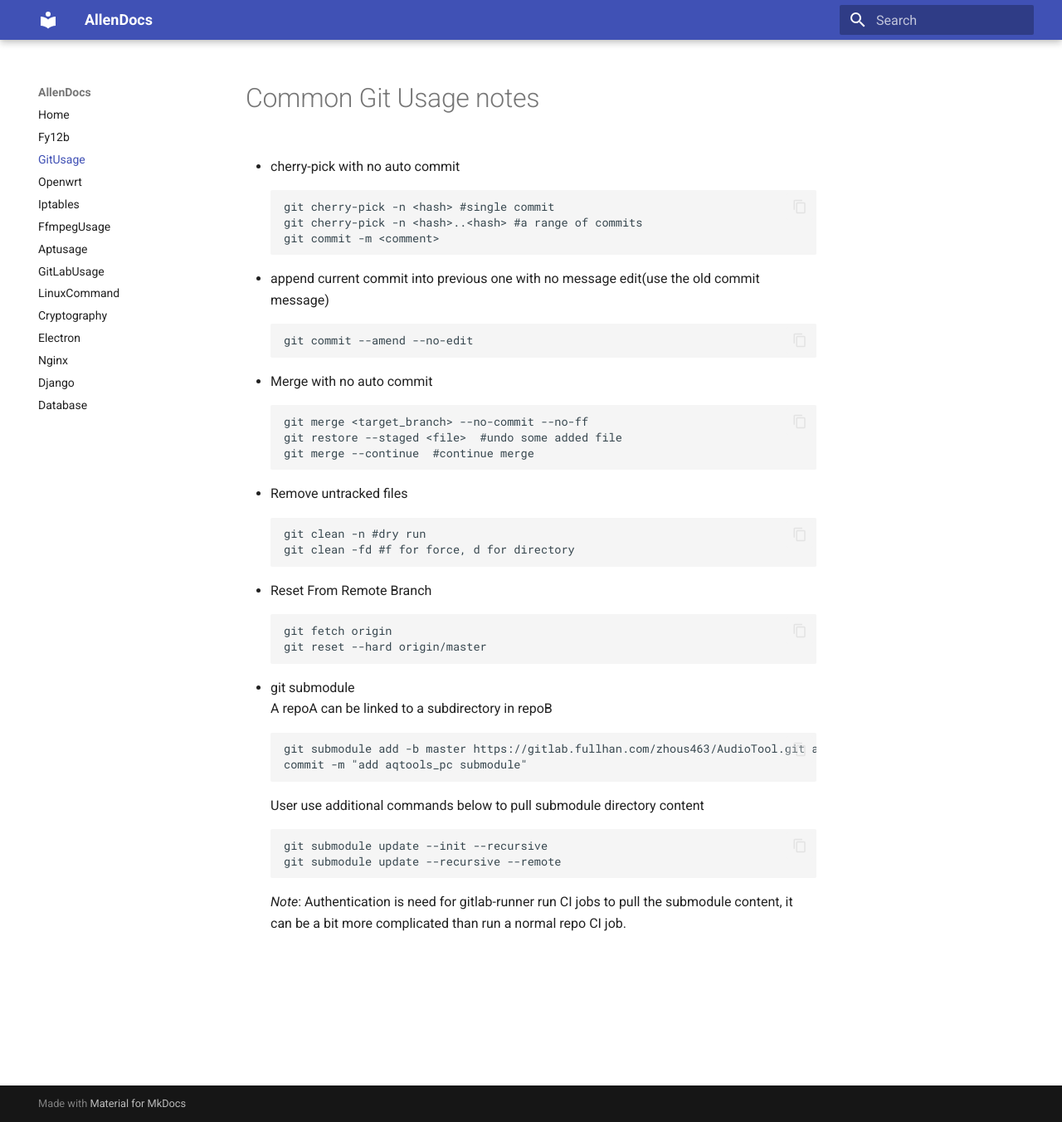
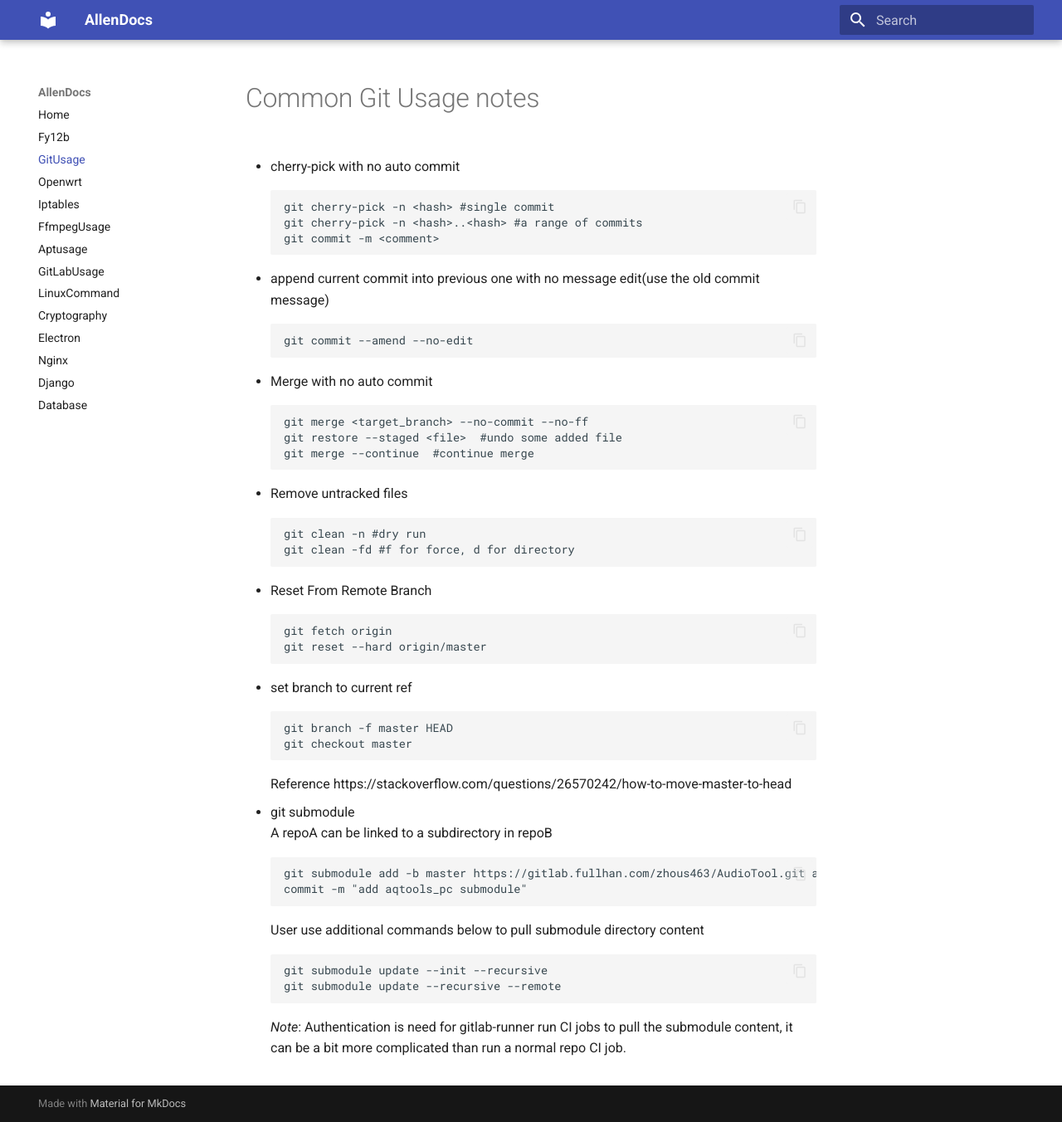
Before and after one commit to Ordinary-Capability/mydoc, an MkDocs documentation site: the page built from docs/gitusage.md, in a window 1280 px wide and 1352 px high. Shown: the whole window at 83% size. Built offline with MkDocs 1.6.1 and Material for MkDocs 9.7.7, drawn with Linux system fonts in a browser that asks for light colours.

Commit message:
Update gitusage.md

````diff
--- a/docs/gitusage.md
+++ b/docs/gitusage.md
@@ -31,6 +31,13 @@ git fetch origin
 git reset --hard origin/master
 ```
 
+- set branch to current ref
+```
+git branch -f master HEAD
+git checkout master
+```
+Reference https://stackoverflow.com/questions/26570242/how-to-move-master-to-head
+
 - git submodule
 A repoA can be linked to a subdirectory in repoB
 ```
````
